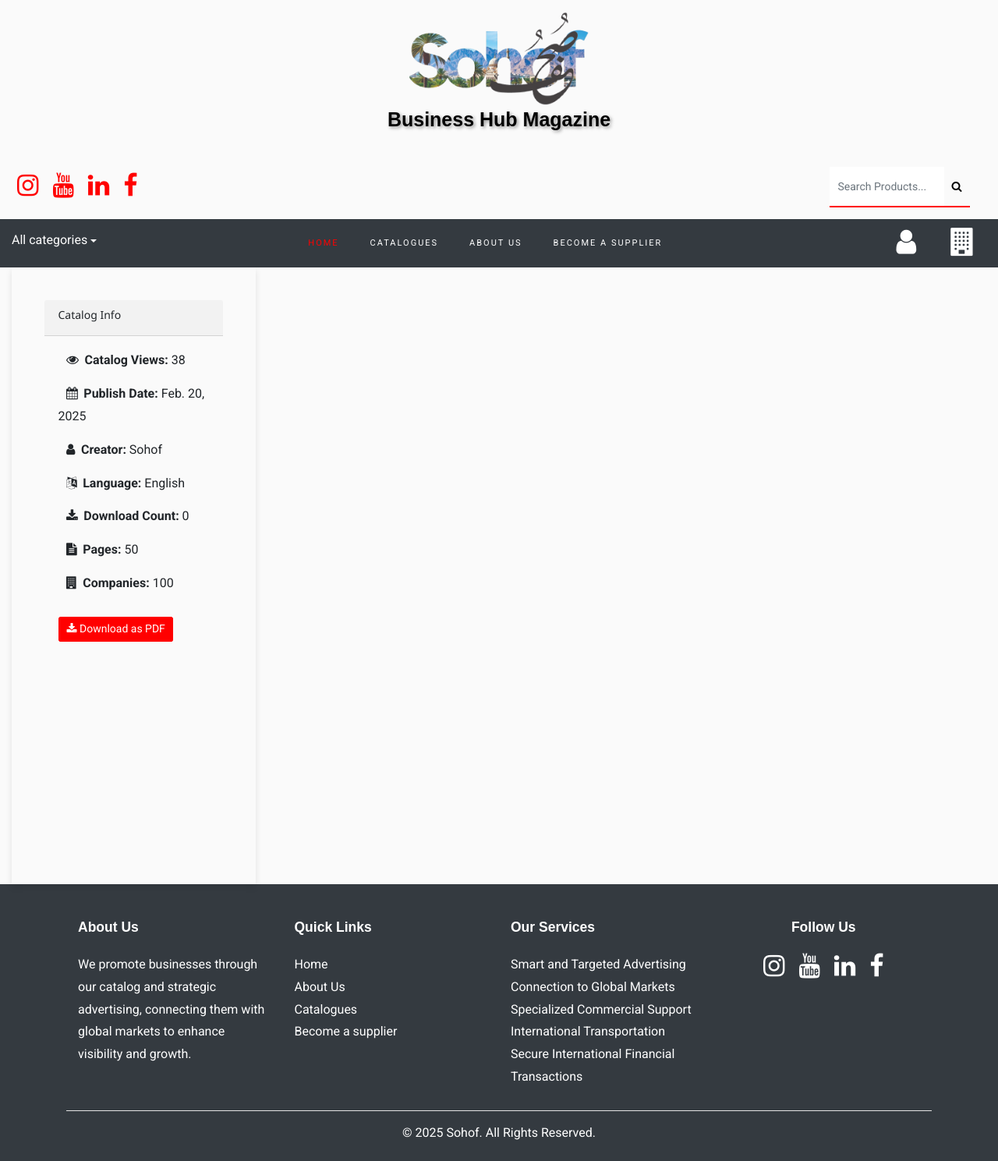
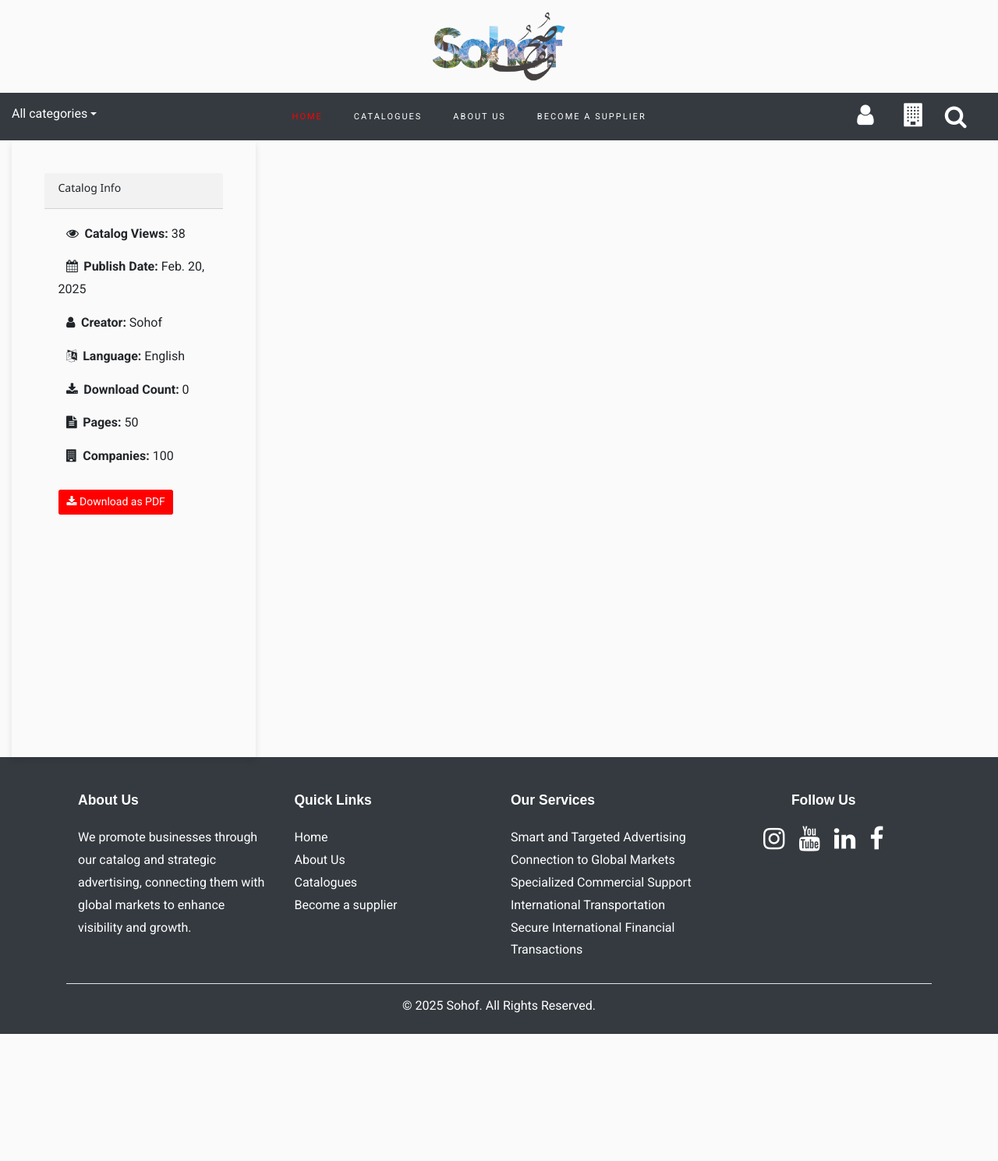
Before and after one commit to mohammadrezaaghaei1998/sohof, a Django app: page /catalogue_detail/4/ in a window 1280 px wide; the page is wider, and only the part inside the window is pictured. Shown: that part at 78% size. After the commit the page ends 1326 px from the top of that part, so only its background shows below. Run offline with Django 5.2, Linux system fonts and the light colour scheme; data comes from the database, SQL or seed files in the repository; some libraries are stand-ins or nearby versions.

Commit message:
Update header.html

```diff
--- a/templates/main/header.html
+++ b/templates/main/header.html
@@ -2,84 +2,15 @@
 {% load static %}
 <!-- <span class="title">Dark mode OFF</span>
 <button class="botao">Dark mode</button> -->
-
 <!-- #dd3333!important -->
 <section class="ftco-section" >
     <header class="header-container">
-        <div class="col-12 text-center mb-5 header-title-home-page">
+        <div class="col-12 text-center  header-title-home-page">
 
-            <img src="{% static 'assets/images/logo.png' %}" width="230" alt="">
-            <h1 class="animate__animated animate__fadeIn">Business Hub Magazine</h1>
+            <img src="{% static 'assets/images/logo.png' %}" width="170" alt="">
+            <!-- <h1 class="animate__animated animate__fadeIn">Business Hub Magazine</h1> -->
             <!-- <p class="animate__animated animate__fadeIn">Your Subtitle or Text</p> -->
         </div>
-        <!-- <div class="container-cont" style="max-width: 1890px;"> -->
-            <div class="row align-items-center d-flex justify-content-between">
-            <!-- Left: Social Icons -->
-                <div class="col-6  d-flex justify-content-start">
-                    <div>
-                        {% for link in social_media_links %}
-                        {% if 'facebook' in link.social_media_url %}
-                            <a href="{{ link.social_media_url }}" class="text-white mx-2">
-                                <i class="fa fa-facebook fa-2x header-social-icons" style="color: red;"></i>
-                            </a>
-                        {% elif 'linkedin' in link.social_media_url %}
-                            <a href="{{ link.social_media_url }}" class="text-white mx-2">
-                                <i class="fa fa-linkedin fa-2x header-social-icons" style="color: red;"></i>
-                            </a>
-                        {% elif 'instagram' in link.social_media_url %}
-                            <a href="{{ link.social_media_url }}" class="text-white mx-2">
-                                <i class="fa fa-instagram fa-2x header-social-icons" style="color: red;"></i>
-                            </a>
-                        {% elif 'youtube' in link.social_media_url %}
-
-                            <a href="{{ link.social_media_url }}" class="text-white mx-2">
-                                <i class="fa fa-youtube fa-2x header-social-icons" style="color: red;"></i>
-                            </a>
-                        {% endif %}
-                    {% empty %}
-                        <li>No social media links available</li>
-                    {% endfor %}
-                    </div>
-                </div>
-            <!-- Right: Search Bar -->
-                <!-- <div class="col-6 d-flex justify-content-end">
-                    <form class="search-bar mr-4">
-                        <div class="input-group" style="border-bottom: 2px solid red; max-width: 180px;">
-                            <input type="text"
-                                class="form-control"
-                                placeholder="Search..."
-                                style="border: none; outline: none; box-shadow: none;">
-                            <div class="input-group-append">
-                                <button type="submit"
-                                        class="btn animate__animated animate__bounceIn animate__delay-.5s"
-                                        style="outline: none; box-shadow: none;">
-                                    <i class="fa fa-search"></i>
-                                </button>
-                            </div>
-                        </div>
-                    </form>
-                </div> -->
-                <div class="col-6 d-flex justify-content-end">
-                    <form class="search-bar mr-4" method="get" action="{% url 'search' %}">
-                        <div class="input-group" style="border-bottom: 2px solid red; max-width: 180px;">
-                            <input type="text"
-                                class="form-control"
-                                name="q"
-                                placeholder="Search Products..."
-                                style="border: none; outline: none; box-shadow: none;">
-                            <div class="input-group-append">
-                                <button type="submit"
-                                        class="btn animate__animated animate__bounceIn animate__delay-.5s"
-                                        style="outline: none; box-shadow: none;">
-                                    <i class="fa fa-search"></i>
-                                </button>
-                            </div>
-                        </div>
-                    </form>
-                </div>
-
-            </div>
-        <!-- </div> -->
 
     </header>
 
@@ -109,27 +40,6 @@
                                 </div>
                             </div>
 
-                            <!-- Subcategories Column -->
-                            <!-- <div class="col-md-10">
-                                <div class="row">
-                                    {% for category in categories %}
-                                        <div id="category{{ category.id }}" class="content-column-header" style="display: none;">
-                                            <div class="subcategory-container">
-                                                {% for subcategory in category.subcategories.all %}
-                                                    <div class="col-3 col-lg-2 col-md-2 mb-4">
-                                                        <div class="subcategory-item">
-                                                            <a href="{% url 'subcategory_products' subcategory.id %}" class="list-group-item list-group-item-action subcategory">
-                                                                <i class="fa {{ subcategory.icon }} fa-2x mb-2"></i>
-                                                                <div>{{ subcategory.name }}</div>
-                                                            </a>
-                                                        </div>
-                                                    </div>
-                                                {% endfor %}
-                                            </div>
-                                        </div>
-                                    {% endfor %}
-                                </div>
-                            </div> -->
                             <div class="col-md-10">
                                 <div class="row text-center">
                                     {% for category in categories %}
@@ -166,8 +76,8 @@
 
         <div class="row align-items-center d-flex justify-content-between">
             <!-- Left: User Sign-In Icon (Buyer) -->
-            <div class="col-6 d-flex justify-content-start">
-                <div class="sign-in-icons ml-3">
+            <div class="col-4 d-flex justify-content-center">
+                <div class="sign-in-icons">
                     {% if request.user.is_authenticated %}
                         {% if request.user.user_type == "buyer" %}
                             <a href="{% url 'user_dashboard' %}" class="fa fa-user" title="User Dashboard"></a>
@@ -179,8 +89,8 @@
             </div>
 
             <!-- Right: Company Sign-In Icon (Seller) -->
-            <div class="col-6 d-flex justify-content-end">
-                <div class="sign-in-icons ml-3">
+            <div class="col-4 d-flex justify-content-center">
+                <div class="sign-in-icons">
                     {% if request.user.is_authenticated %}
                         {% if request.user.user_type == "seller" %}
                             <a href="{% url 'seller_dashboard' %}" class="fa fa-building" title="Company Dashboard"></a>
@@ -190,17 +100,55 @@
                     {% endif %}
                 </div>
             </div>
+            <div class="col-4 d-flex justify-content-end">
+                <button type="button"
+                    class="btn search-btn"
+                    data-toggle="modal"
+                    data-target="#searchModal"
+                    style="outline: none; box-shadow: none;">
+                <i class="fa fa-search"></i>
+                </button>
+            </div>
+
         </div>
 
 
 
 
     </nav>
+      <!-- Button to trigger the modal -->
+
+      <div class="modal fade" id="searchModal" tabindex="-1" role="dialog" aria-labelledby="searchModalLabel" aria-hidden="true">
+        <div class="modal-dialog" role="document">
+            <div class="modal-content" style="background-color: #343a40;">
+
+                <div class="modal-body" >
+                    <!-- Search Form Inside Modal -->
+                    <form method="get" action="{% url 'search' %}">
+                        <div class="input-group" style="border-bottom: 2px solid red; background-color: none;">
+                            <input type="text"
+                                   class="form-control search-from-control"
+                                   name="q"
+                                   placeholder="Search Products..."
+                                   style="border: none; outline: none; box-shadow: none; background-color: transparent;">
+                        </div>
+                        <!-- Submit Button for Form -->
+                        <div class="text-center mt-3">
+                            <button type="submit" class="btn btn-md btn-custom animate__animated animate__bounceIn animate__delay-.5s slider__button">Search</button>
+                        </div>
+                    </form>
+                </div>
+            </div>
+        </div>
+    </div>
 </section>
 
 <style>
+    .search-from-control{
+        color: white !important;
+    }
     .sign-in-icons a {
-        font-size: 36px;
+        font-size: 30px;
         color: white;
         transition: all 0.3s ease;
     }
@@ -209,6 +157,15 @@
         color: #ff0000;
     }
 
+    .search-btn{
+        font-size: 30px;
+        color: white;
+        transition: all 0.3s ease;
+    }
+    .search-btn:hover{
+        color: #ff0000;
+        background-color: transparent;
+    }
 
     .subcategory-container {
         display: flex;
@@ -261,58 +218,6 @@
 
 
 
-<!-- <script>
-    const botao = document.getElementsByClassName("botao")[0];
-
-    botao.addEventListener("click", function() {
-        const title = document.getElementsByClassName("title")[0];
-        const allElements = document.body.querySelectorAll("*");
-
-        if (title.textContent === "Dark mode OFF") {
-            title.textContent = "Dark mode ON";
-            document.body.style.backgroundColor = '#313131';
-
-            allElements.forEach((element) => {
-                if (!element.classList.contains("botao")) {
-                    element.style.color = '#fff';
-                }
-                element.style.backgroundColor = 'transparent';
-            });
-
-            botao.style.backgroundColor = '#fff';
-            botao.style.color = '#000';
-        } else {
-            title.textContent = "Dark mode OFF";
-            document.body.style.backgroundColor = '#fff';
-            allElements.forEach((element) => {
-                if (!element.classList.contains("botao")) {
-                    element.style.color = '#000';
-                }
-                element.style.backgroundColor = 'transparent';
-            });
-
-            botao.style.backgroundColor = '#000';
-            botao.style.color = '#fff';
-        }
-    });
-
-    botao.addEventListener("mouseover", function() {
-        botao.style.backgroundColor = '#a9b9c1';
-        botao.style.color = '#000';
-    });
-
-    botao.addEventListener("mouseout", function() {
-        const title = document.getElementsByClassName("title")[0];
-        if (title.textContent === "Dark mode OFF") {
-            botao.style.backgroundColor = '#000';
-            botao.style.color = '#fff';
-        } else {
-            botao.style.backgroundColor = '#fff';
-            botao.style.color = '#000';
-        }
-    });
-</script>
- -->
 
 
 
```
